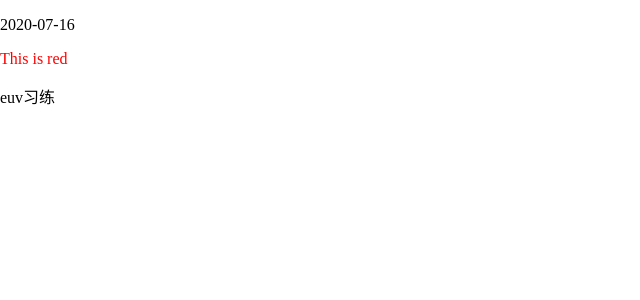
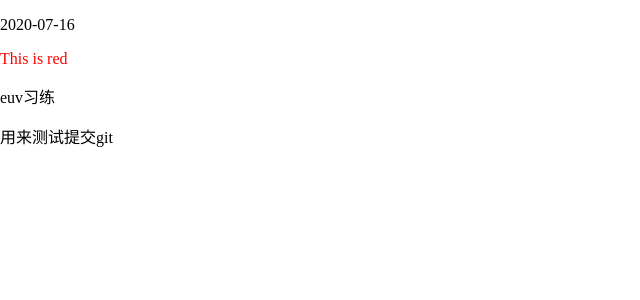
Before and after one commit to shuaishuaiShi/vue-element, a Vue app: page /#/ in a window 1280 px wide. Shown: the top 300 px of the page, without its empty margins (0-640 px from the left). Built offline with nearby package versions, Linux system fonts and the light colour scheme.

Commit message:
push HelloWorld.vue file

```diff
--- a/src/components/HelloWorld.vue
+++ b/src/components/HelloWorld.vue
@@ -3,6 +3,7 @@
     <p>{{ time }}</p>
     <p><span v-html="rawHtml"></span></p>
     <p>{{ reversed }}</p>
+    <p>{{ cause }}</p>
   </div>
 </template>
 
@@ -13,7 +14,8 @@ export default {
     return {
       time: '2020-07-16',
       test: '练习vue',
-      rawHtml: '<span style="color:red;">This is red</span>'
+      rawHtml: '<span style="color:red;">This is red</span>',
+      cause: '用来测试提交git'
     }
   },
   computed: {
```
